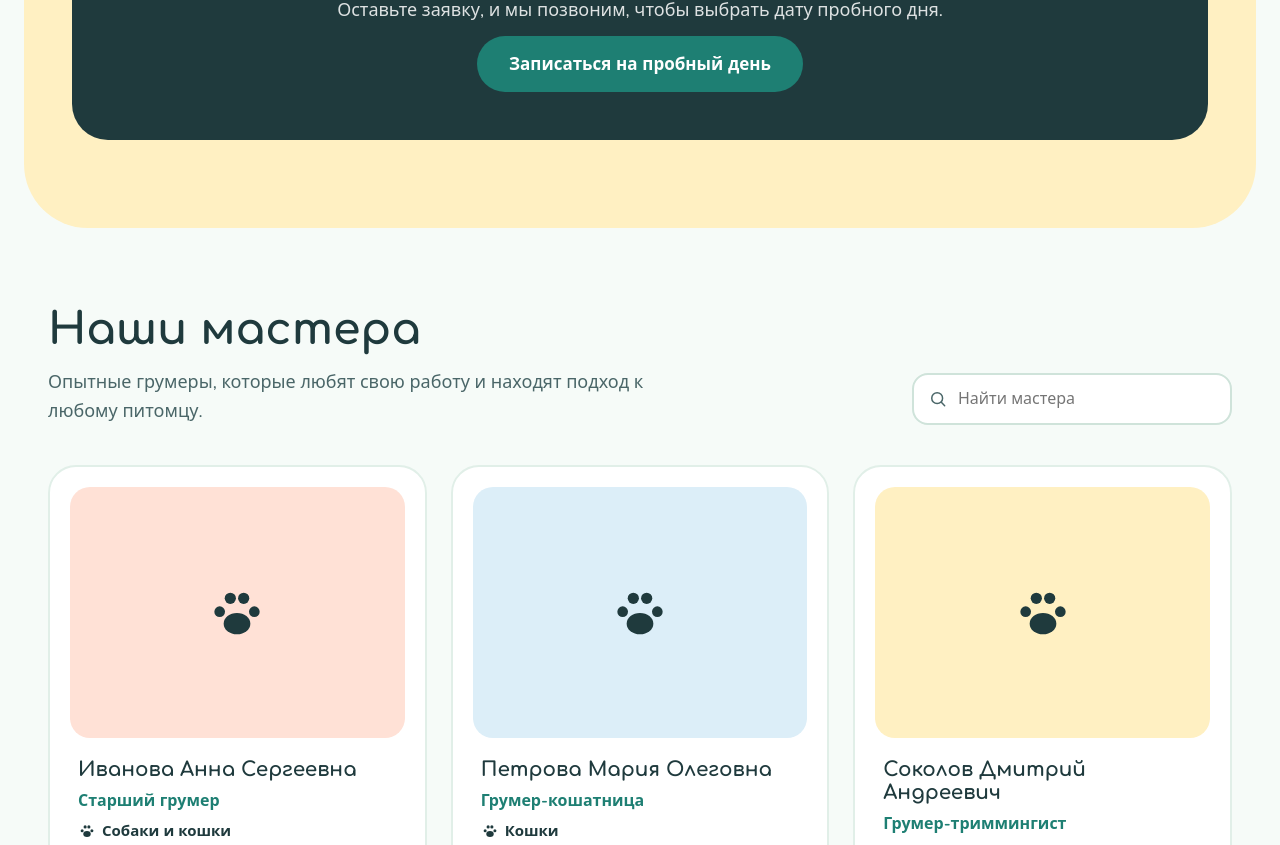
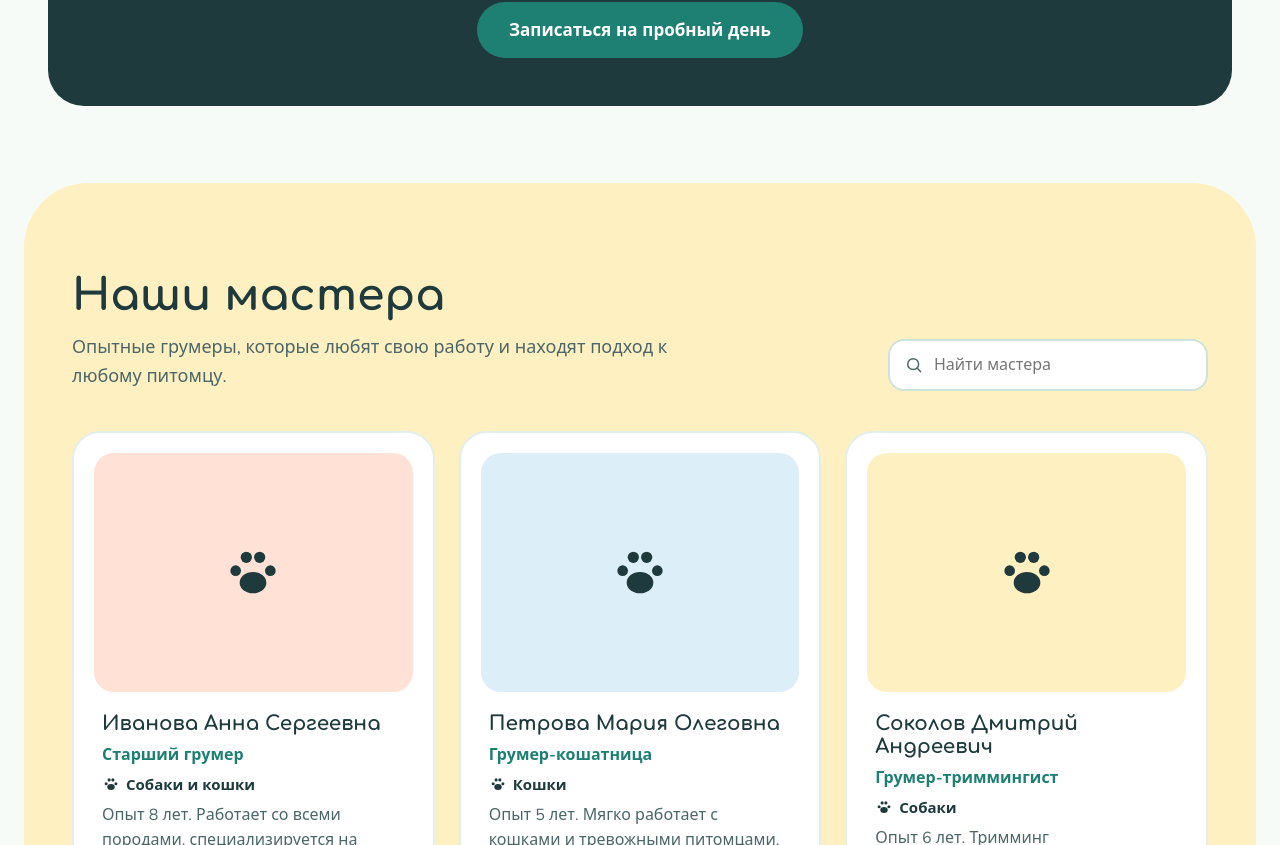
Before and after one commit to aleksan94/gruming, a Vue app: page / in a window 1280 px wide. Shown: the part 5495-6340 px from the top of the page. Built offline with nearby package versions, Linux system fonts and the light colour scheme.

Commit message:
перекрас блоков

```diff
--- a/src/components/DaycareSection.vue
+++ b/src/components/DaycareSection.vue
@@ -17,7 +17,7 @@ import {
 </script>
 
 <template>
-  <section id="daycare" class="section section--panel panel">
+  <section id="daycare" class="section">
     <div class="container stack-40">
       <div class="hero">
         <div class="section-head">
@@ -166,10 +166,6 @@ import {
 </template>
 
 <style scoped lang="scss">
-.panel {
-  background: var(--butter);
-}
-
 .hero {
   display: flex;
   flex-wrap: wrap;
--- a/src/components/TeamSection.vue
+++ b/src/components/TeamSection.vue
@@ -31,7 +31,7 @@ function book(id: string) {
 </script>
 
 <template>
-  <section id="team" class="section">
+  <section id="team" class="section section--panel panel">
     <div class="container stack-40">
       <div class="section-bar">
         <div class="section-head">
@@ -91,6 +91,10 @@ function book(id: string) {
 </template>
 
 <style scoped lang="scss">
+.panel {
+  background: var(--butter);
+}
+
 .person {
   min-width: 0;
   background: $white;
```
